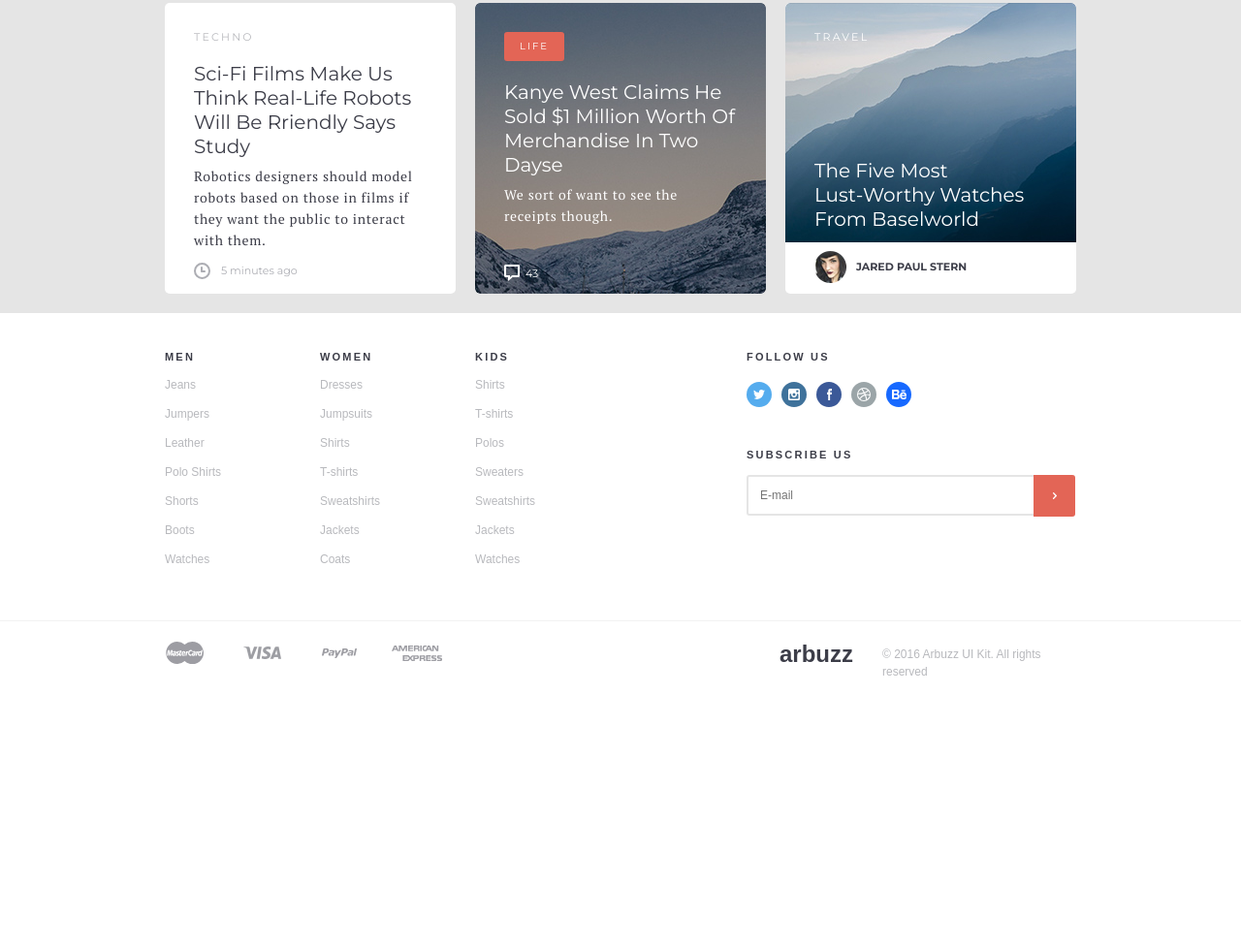
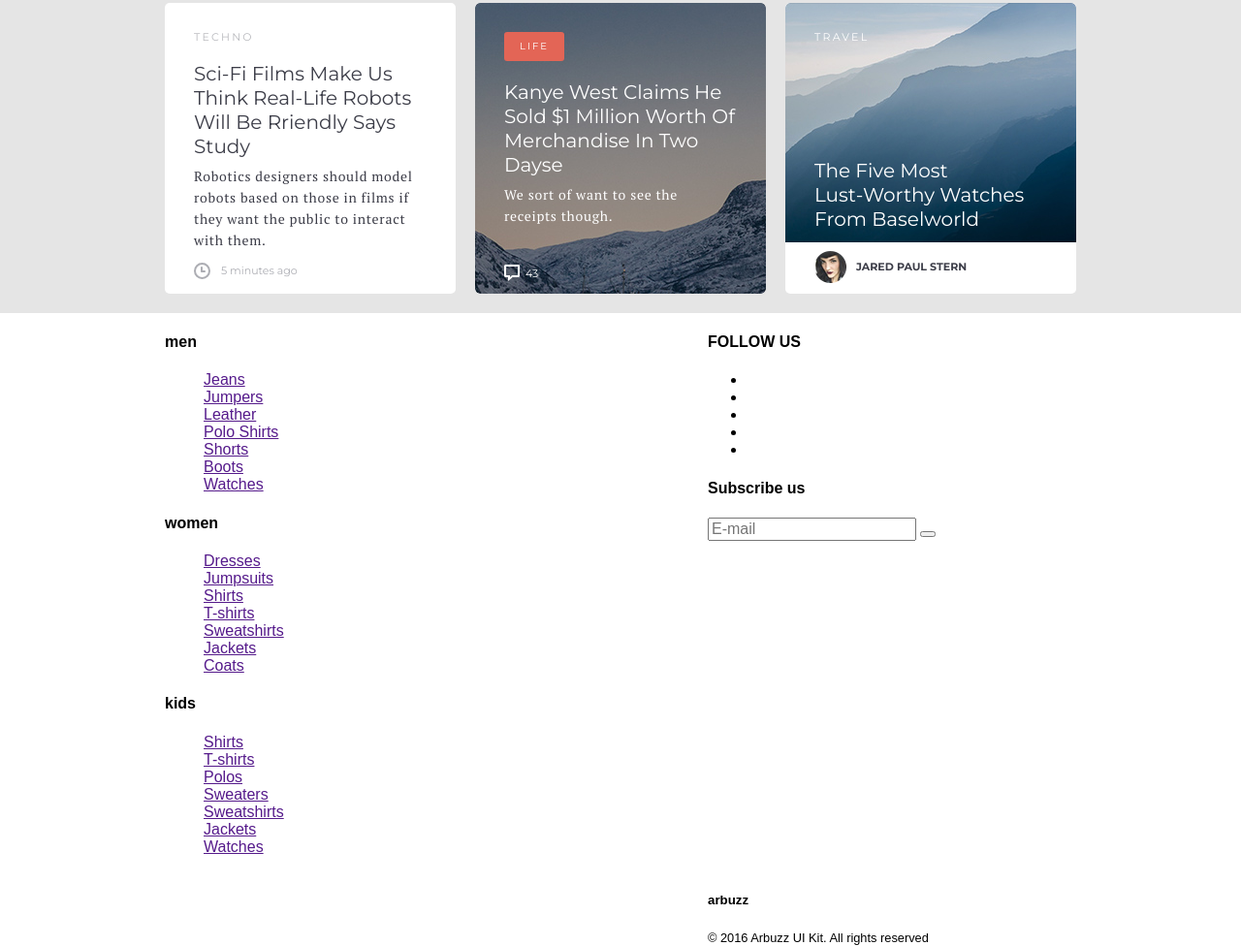
Before and after one commit to SeJin-Kim/fc-FDC-2nd, a plain HTML site: page DAY19/ARBUZZ/index.html in a window 1280 px wide. Shown: the part 2507-3483 px from the top of the page at 97% size. Before the commit the page ends 3236 px from the top, so only its background shows below. Drawn offline with Linux system fonts and the light colour scheme; files whose address does not match are found by name.

```diff
--- a/DAY19/ARBUZZ/css/style.css
+++ b/DAY19/ARBUZZ/css/style.css
@@ -678,158 +678,3 @@ html {
 .from-the-blog .author img {
   margin-right: 10px;
 }
-
-/**
- * --------------------------------
- * .footer
- * ----------------------------- */
-.footer {
-  background: #fff;
-  padding-top: 40px;
-}
-/* footer-nav */
-.footer-nav-category {
-  float: left;
-  width: 140px;
-  margin-right: 20px;
-}
-.footer .footer-category-name {
-  margin-top: 0;
-  margin-bottom: 10px;
-  font-size: 11px;
-  text-transform: uppercase;
-  letter-spacing: 0.2em;
-  color: #3c3d48;
-  line-height: 1;
-}
-.footer-nav-category ul,
-.footer-sns,
-.footer-card-list ul {
-  margin-top: -2px;
-  margin-bottom: 0;
-  padding-left: 0;
-  list-style: none;
-}
-.footer-nav-category a {
-  display: inline-block;
-  padding-top: 8px;
-  padding-bottom: 8px;
-  text-decoration: none;
-  font-size: 12px;
-  color: #b8b9bd;
-}
-.footer-nav-category a:hover,
-.footer-nav-category a:focus {
-  color: #5b5d69;
-}
-/* footer-subscribe */
-.footer-subscribe {padding-left: 40px;box-sizing: border-box;}
-.footer-subscribe .footer-category-name {
-  margin-bottom: 20px;
-}
-.footer-sns {
-  margin-top: 20px;
-  margin-bottom: 40px;
-}
-.footer-sns li {
-  float: left;
-  margin-right: 10px;
-}
-.footer-sns a {
-  display: inline-block;
-  width: 26px;
-  height: 26px;
-}
-.footer-sns .footer-sns-twitter { background: url("../images/icons/Icon-Twitter.svg") no-repeat; }
-.footer-sns .footer-sns-instagram { background: url("../images/icons/Icon-Instagram.svg") no-repeat; }
-.footer-sns .footer-sns-facebook { background: url("../images/icons/Icon-Facebook.svg") no-repeat; }
-.footer-sns .footer-sns-dribbble { background: url("../images/icons/Icon-Dribbble.svg") no-repeat; }
-.footer-sns .footer-sns-behance { background: url("../images/icons/Icon-Behance.svg") no-repeat; }
-/* footer-email-form */
-.footer-email-form {
-  margin-top: -5px;
-}
-.footer-email-form input {
-  width: 272px;
-  border-radius: 3px;
-  border: 2px solid currentColor;
-  padding: 1em;
-  font-size: 12px;
-  color: #e5e5e5;
-  vertical-align: top;
-}
-.footer-email-form input:focus {
-  outline: none;
-  color: #e36556;
-}
-.footer-email-form button {
-  margin-left: -8px;
-  width: 43px;
-  height: 43px;
-  border: none;
-  padding: 0;
-  background: #e36556 url("../images/icons/Icon-Arrow.svg") no-repeat center;
-  border-radius: 0 3px 3px 0;
-}
-.footer-email-form button:hover,
-.footer-email-form button:focus {
-  background-color: #a13b34;
-}
-/* footer-copyright */
-.footer-copyright {
-  margin-top: 48px;
-  padding-top: 20px;
-  border-top: 1px solid #f2f2f2;
-  height: 50px;
-}
-.footer-card-list ul {
-  margin-left: -20px;
-}
-.footer-card-list li {
-  float: left;
-  width: 25%;
-  height: 30px;
-  display: flex;
-  justify-content: center;
-  align-items: center;
-}
-.footer-card-list a {
-  display: block;
-}
-.footer-card-list .mastercard {
-  width: 39px;
-  height: 23px;
-  background: url("../images/icons/Icon-MasterCard.svg");
-}
-.footer-card-list .visa {
-  width: 39px;
-  height: 13px;
-  background: url("../images/icons/Icon-Visa@2x.png");
-  background-size: 39px 13px;
-}
-.footer-card-list .paypal {
-  width: 36px;
-  height: 10px;
-  background: url("../images/icons/Icon-PayPal.svg");
-}
-.footer-card-list .americanexpress {
-  width: 52px;
-  height: 16px;
-  background: url("../images/icons/Icon-AmericanExpress.svg");
-}
-/* footer-brand */
-.footer-brand {
-  float: left;
-  margin-top: 0;
-  margin-left: 74px;
-  margin-right: 30px;
-  font-size: 24px;
-  font-weight: 700;
-  color: #3c3d48;
-}
-.footer-brand+small {
-  position: relative;
-  font-size: 12px;
-  color: #b8b9bd;
-  top: 4px;
-}
```
